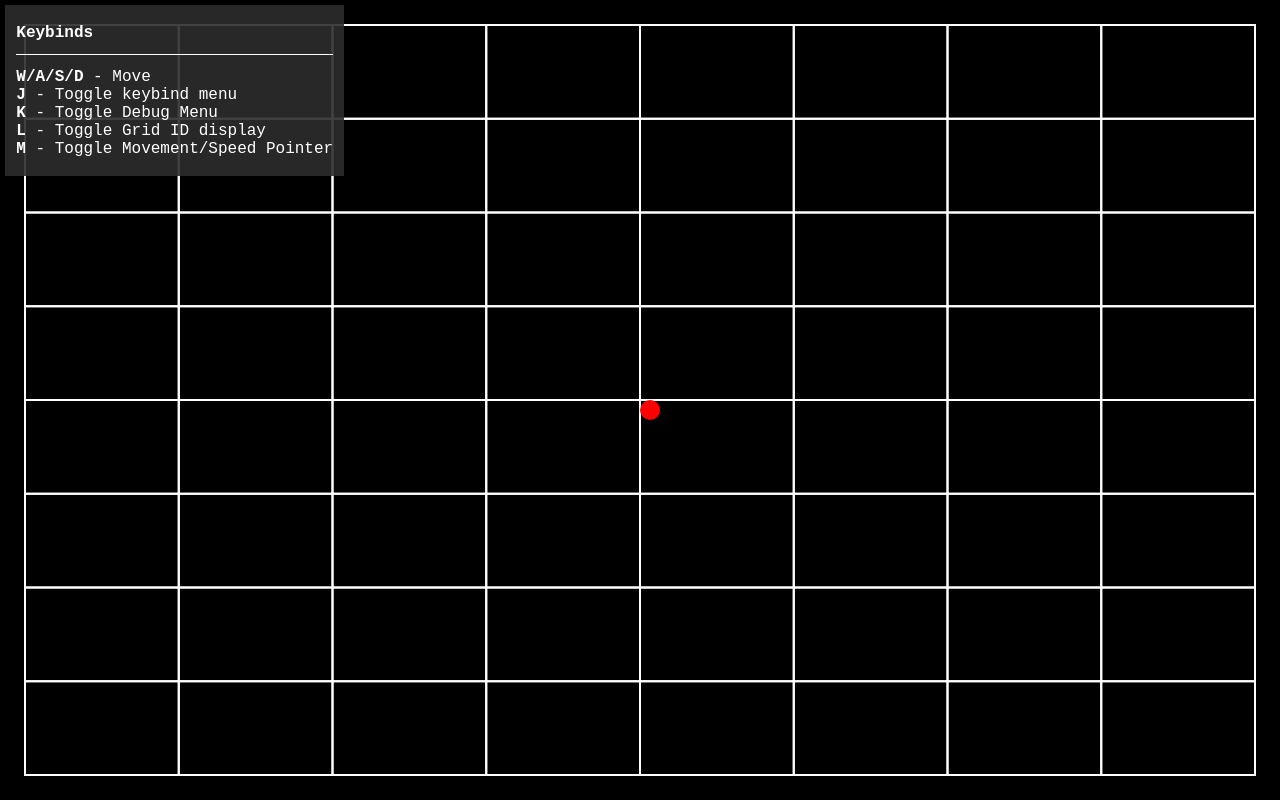
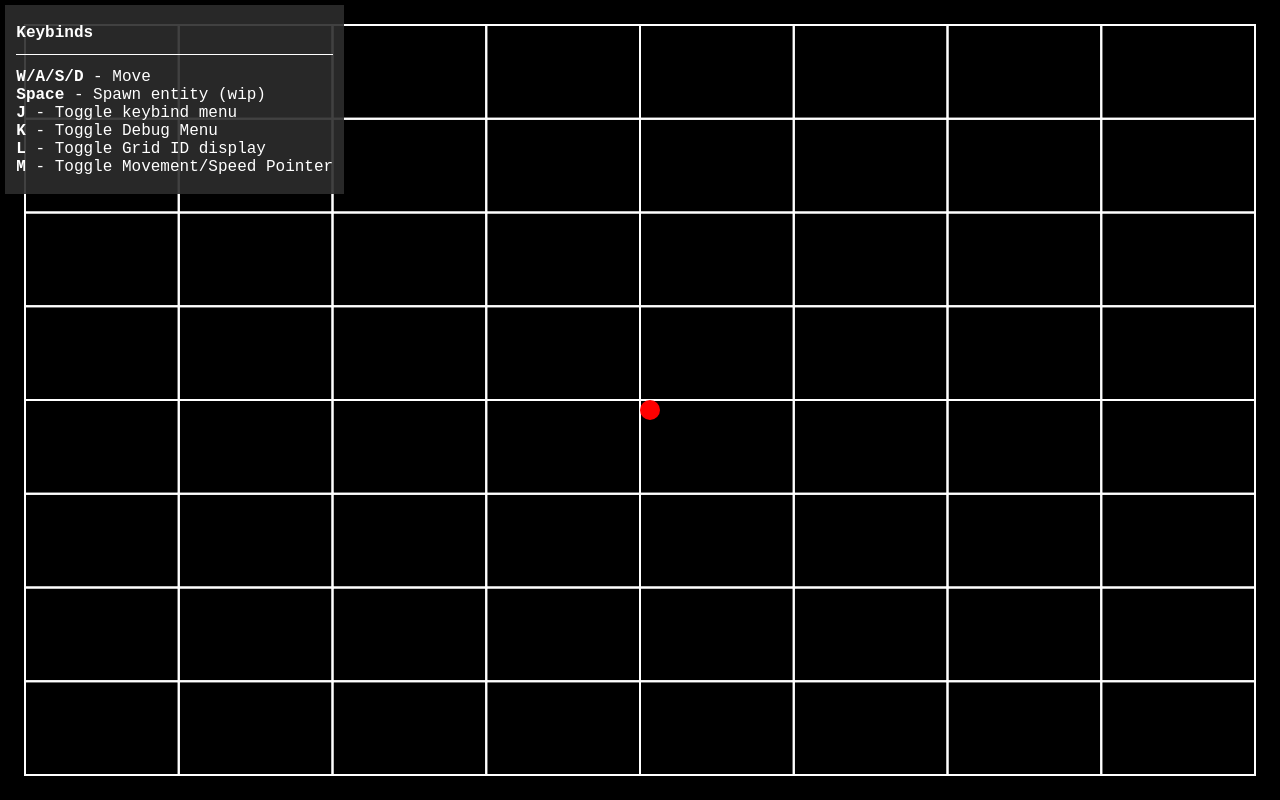
Before and after one commit to AvoraDev/grids, a plain HTML site: page index.html in a window 1280 px wide. Drawn offline with Linux system fonts and the light colour scheme.

Commit message:
Added missing keybind

```diff
--- a/index.html
+++ b/index.html
@@ -13,6 +13,7 @@
             <p class="horizontal-line"></p>
             <p>
                 <b>W/A/S/D</b> - Move<br>
+                <b>Space</b> - Spawn entity (wip)<br>
                 <b>J</b> - Toggle keybind menu<br>
                 <b>K</b> - Toggle Debug Menu<br>
                 <b>L</b> - Toggle Grid ID display<br>
```
